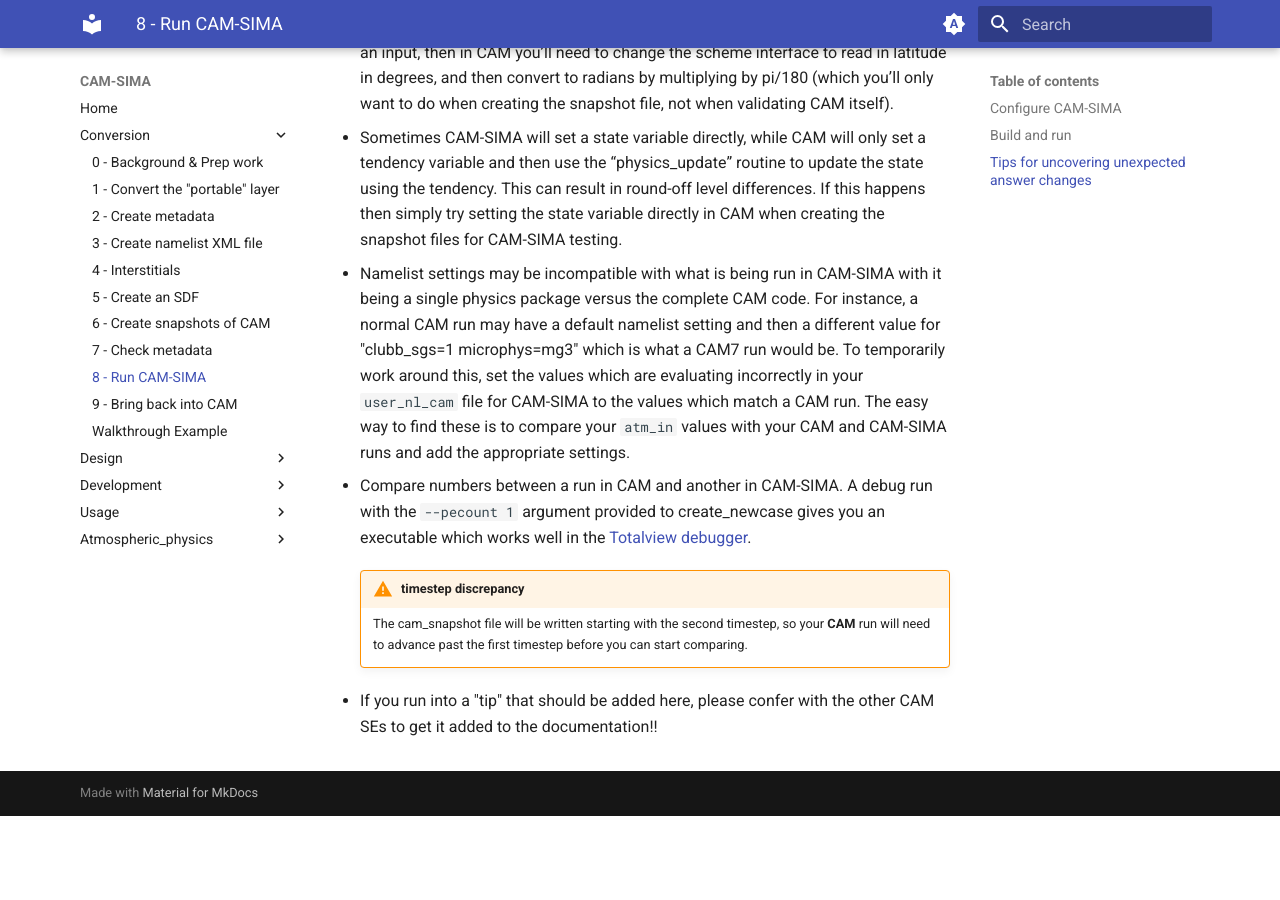
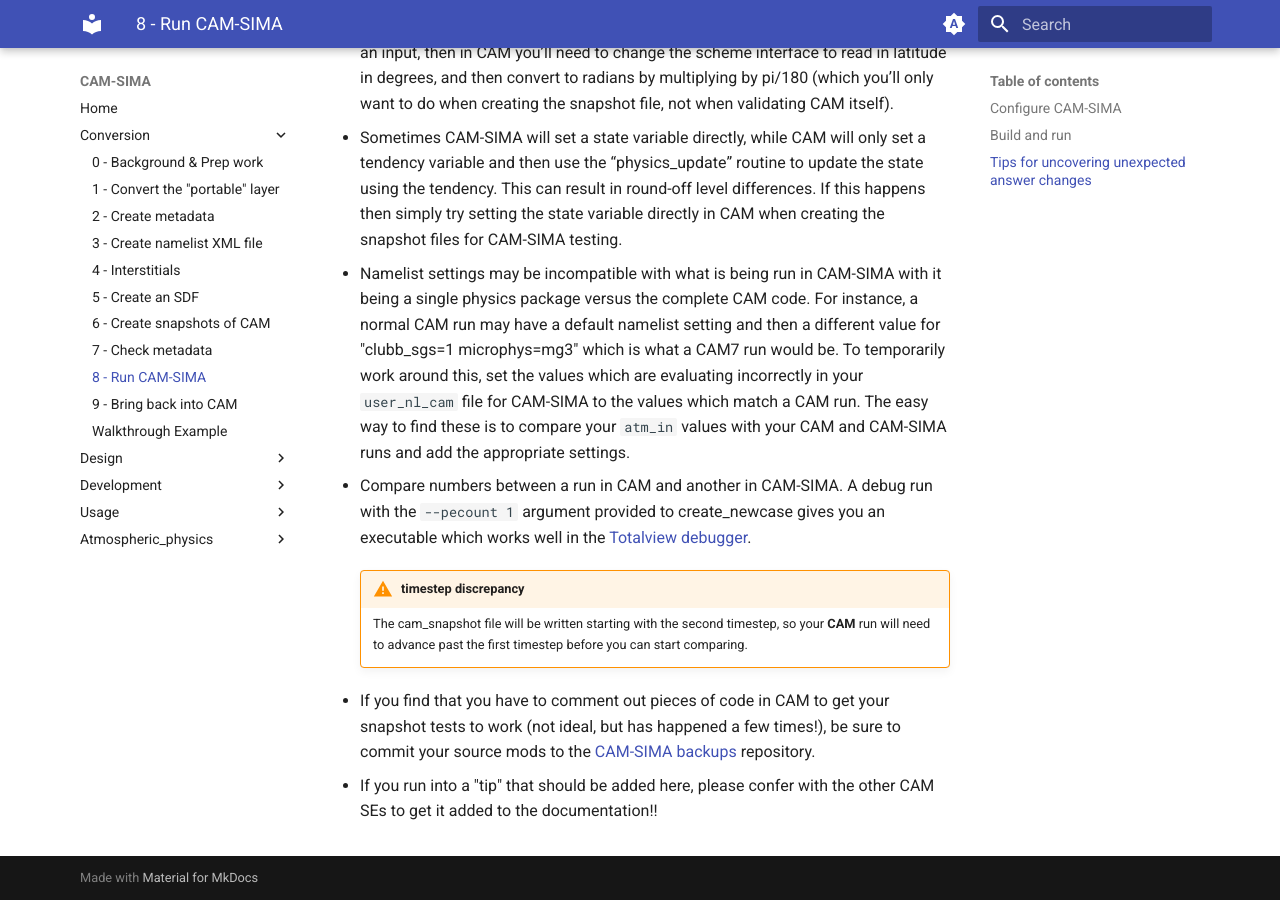
Before and after one commit to kuanchihwang/CAM-SIMA-Docs, an MkDocs documentation site: the page built from docs/conversion/run-cam-sima.md, in a window 1280 px wide and 900 px high, scrolled down 2922 px. Built offline with MkDocs 1.6.1 and Material for MkDocs 9.7.7, drawn with Linux system fonts in a browser that asks for light colours; before the commit the page ends 3738 px from its top, so only the background shows below that.

Commit message:
add reference to cam-sima_backups repo

```diff
--- a/docs/conversion/run-cam-sima.md
+++ b/docs/conversion/run-cam-sima.md
@@ -66,4 +66,7 @@ Once you have successfully run CAM-SIMA and all answer changes have either accep
     !!! Warning "timestep discrepancy"
         The cam_snapshot file will be written starting with the second timestep, so your **CAM** run will need to advance past the first timestep before you can start comparing.
 
+- If you find that you have to comment out pieces of code in CAM to get your snapshot tests to work (not ideal, but has happened a few times!), be sure to commit your source mods to the [CAM-SIMA backups](https://github.com/NCAR/CAM-SIMA_backups) repository.
+
+
 - If you run into a "tip" that should be added here, please confer with the other CAM SEs to get it added to the documentation!!
```
